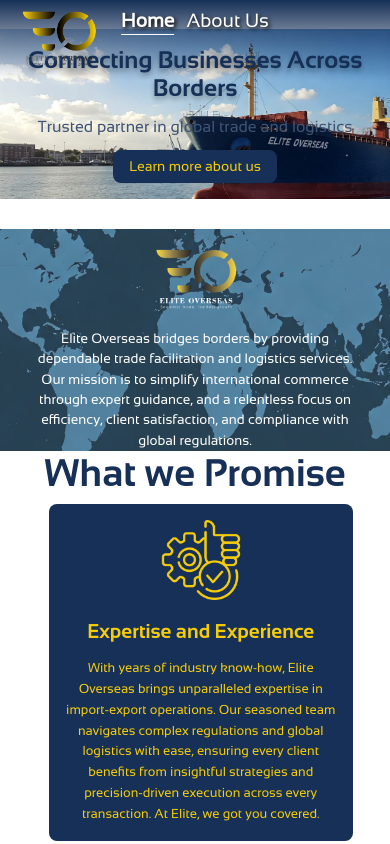
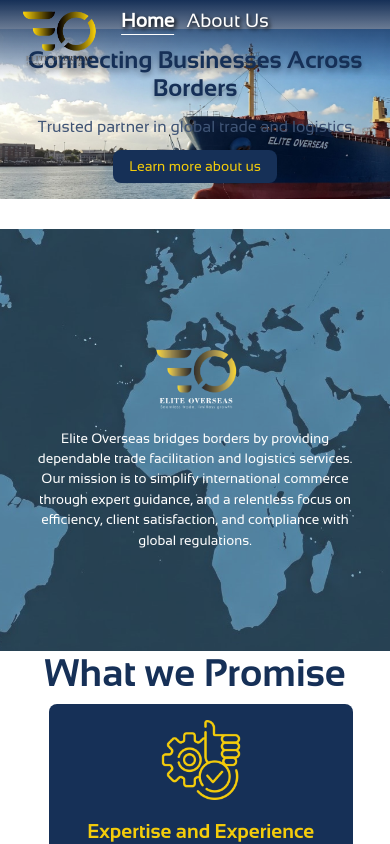
Before and after one commit to Burhanuddin785/EliteOverseas, a React (Create React App) app: page / in a window 390 px wide. Shown: the top 844 px of the page. Built offline with nearby package versions, Linux system fonts and the light colour scheme.

Commit message:
EliteOverseas Deployment5.3 bug fixes

```diff
--- a/src/css/shared/Overview.css
+++ b/src/css/shared/Overview.css
@@ -6,6 +6,7 @@
 }
 .overview {
     display: flex;
+    height: 100vh;
     position: relative;
     z-index: 0;
     flex-direction: column;
@@ -69,4 +70,7 @@
       line-height: 1.5;
       padding: 0 8px;
     }
+    .overview{
+      height: 50vh;
+    }
   }
```
